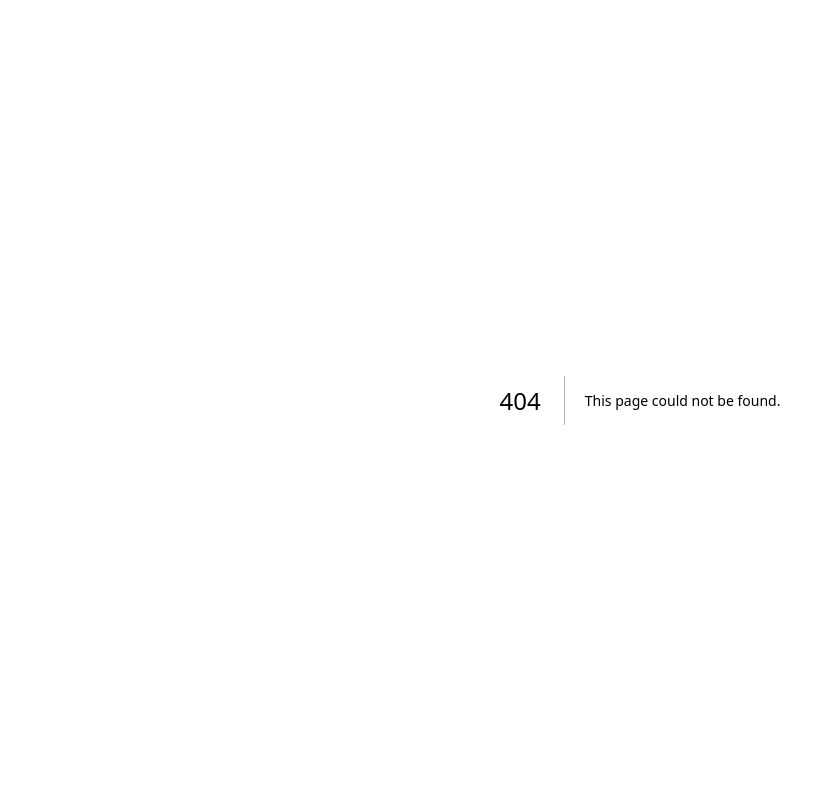
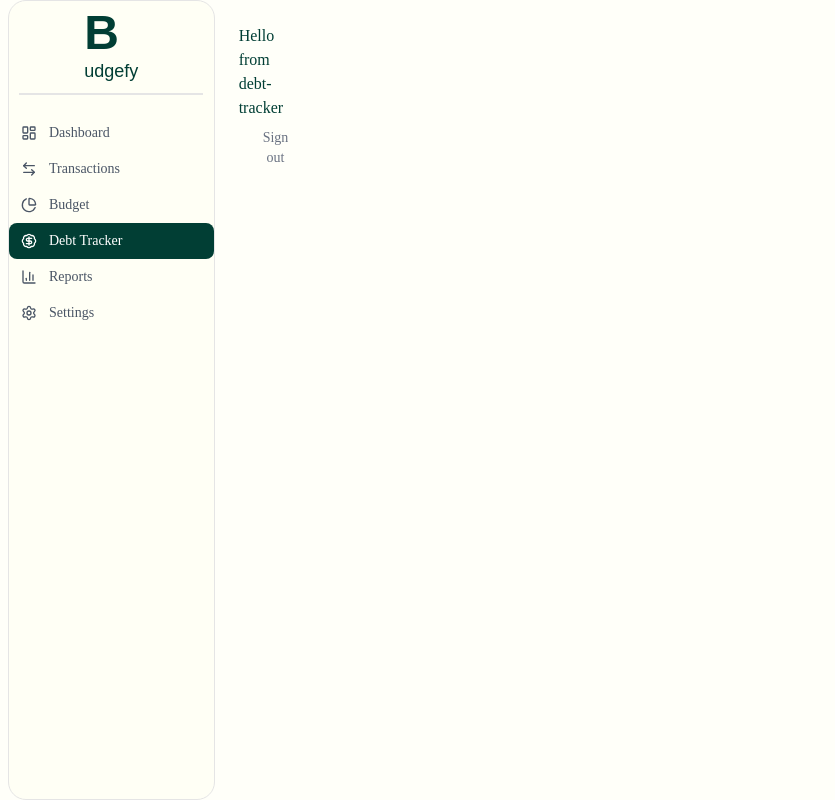
Before and after one commit to mrchstvn/Budgefy, a Next.js app: page /debt-tracker in a window 1280 px wide. Before the commit this address had no page. Shown: the whole page, without its empty margins (0-835 px from the left). Built offline with nearby package versions, Linux system fonts and the light colour scheme; no server answers; sample sign-in values are in the browser's storage; a web font is replaced by a local one.

Commit message:
added pages and fixed a little bit ui on sidenav

```diff
--- /dev/null
+++ b/src/app/(dashboard)/budget/page.tsx
@@ -0,0 +1,21 @@
+// src/app/budget/page.tsx
+// The budget page — runs on the SERVER.
+"use client";
+
+import { LogOut } from "lucide-react";
+import { signOut } from "next-auth/react";
+
+export default function BudgetPage() {
+  return (
+    <div>
+      Hello from budget
+      <button
+        onClick={() => signOut({ callbackUrl: "/" })}
+        className="w-full flex items-center gap-3 px-3 py-2 rounded-lg text-sm font-medium text-gray-500 hover:bg-red-50 hover:text-red-600 transition-colors"
+      >
+        <LogOut className="w-4 h-4" />
+        Sign out
+      </button>
+    </div>
+  );
+}
--- /dev/null
+++ b/src/app/(dashboard)/debt-tracker/page.tsx
@@ -0,0 +1,21 @@
+// src/app/debt-tracker/page.tsx
+// The debt tracker page — runs on the SERVER.
+"use client";
+
+import { LogOut } from "lucide-react";
+import { signOut } from "next-auth/react";
+
+export default function DebtTrackerPage() {
+  return (
+    <div>
+      Hello from debt-tracker
+      <button
+        onClick={() => signOut({ callbackUrl: "/" })}
+        className="w-full flex items-center gap-3 px-3 py-2 rounded-lg text-sm font-medium text-gray-500 hover:bg-red-50 hover:text-red-600 transition-colors"
+      >
+        <LogOut className="w-4 h-4" />
+        Sign out
+      </button>
+    </div>
+  );
+}
--- /dev/null
+++ b/src/app/(dashboard)/reports/page.tsx
@@ -0,0 +1,21 @@
+// src/app/reports/page.tsx
+// The reports page — runs on the SERVER.
+"use client";
+
+import { LogOut } from "lucide-react";
+import { signOut } from "next-auth/react";
+
+export default function ReportsPage() {
+  return (
+    <div>
+      Hello from reports
+      <button
+        onClick={() => signOut({ callbackUrl: "/" })}
+        className="w-full flex items-center gap-3 px-3 py-2 rounded-lg text-sm font-medium text-gray-500 hover:bg-red-50 hover:text-red-600 transition-colors"
+      >
+        <LogOut className="w-4 h-4" />
+        Sign out
+      </button>
+    </div>
+  );
+}
--- /dev/null
+++ b/src/app/(dashboard)/settings/page.tsx
@@ -0,0 +1,21 @@
+// src/app/settings/page.tsx
+// The settings page — runs on the SERVER.
+"use client";
+
+import { LogOut } from "lucide-react";
+import { signOut } from "next-auth/react";
+
+export default function SettingsPage() {
+  return (
+    <div>
+      Hello from settings
+      <button
+        onClick={() => signOut({ callbackUrl: "/" })}
+        className="w-full flex items-center gap-3 px-3 py-2 rounded-lg text-sm font-medium text-gray-500 hover:bg-red-50 hover:text-red-600 transition-colors"
+      >
+        <LogOut className="w-4 h-4" />
+        Sign out
+      </button>
+    </div>
+  );
+}
--- /dev/null
+++ b/src/app/(dashboard)/transactions/page.tsx
@@ -0,0 +1,21 @@
+// src/app/transactions/page.tsx
+// The transactions page — runs on the SERVER.
+"use client";
+
+import { LogOut } from "lucide-react";
+import { signOut } from "next-auth/react";
+
+export default function TransactionsPage() {
+  return (
+    <div>
+      Hello from transactions
+      <button
+        onClick={() => signOut({ callbackUrl: "/" })}
+        className="w-full flex items-center gap-3 px-3 py-2 rounded-lg text-sm font-medium text-gray-500 hover:bg-red-50 hover:text-red-600 transition-colors"
+      >
+        <LogOut className="w-4 h-4" />
+        Sign out
+      </button>
+    </div>
+  );
+}
--- a/src/components/ui/side-nav-links.tsx
+++ b/src/components/ui/side-nav-links.tsx
@@ -1,4 +1,4 @@
-'use client';
+"use client";
 // 'use client' is required because this component:
 // 1. Uses usePathname() — a hook that reads the current URL
 // 2. Has onClick event handlers (logout button)
@@ -6,15 +6,47 @@
 
 import Link from "next/link";
 import { usePathname } from "next/navigation";
-import { cn } from '@/lib/utils';
-import Image from 'next/image';
+import { cn } from "@/lib/utils";
+
+import {
+  LayoutDashboard,
+  ArrowLeftRight,
+  PieChart,
+  BadgeDollarSign,
+  BarChart3,
+  Settings,
+} from "lucide-react";
 const navLinks = [
-    { href: '/dashboard', label: 'Dashboard', icon: "/dashboard_icon.svg", exact: true },
-    { href: '/dashboard/transactions', label: 'Transactions', icon: "/transaction_icon.svg", exact: false },
-    { href: '/dashboard/budgets', label: 'Budgets', icon: "/budget_icon.svg", exact: false },
-    { href: '/dashboard/debts', label: 'Debt Tracker', icon: "/debt_icon.svg", exact: false },
-    { href: '/dashboard/reports', label: 'Reports', icon: "/reports_icon.svg", exact: false },
-    { href: '/dashboard/settings', label: 'Settings', icon: "/settings_icon.svg", exact: false },
+  {
+    href: "/dashboard",
+    label: "Dashboard",
+    icon: LayoutDashboard,
+  },
+  {
+    href: "/transactions",
+    label: "Transactions",
+    icon: ArrowLeftRight,
+  },
+  {
+    href: "/budget",
+    label: "Budget",
+    icon: PieChart,
+  },
+  {
+    href: "/debt-tracker",
+    label: "Debt Tracker",
+    icon: BadgeDollarSign,
+  },
+  {
+    href: "/reports",
+    label: "Reports",
+    icon: BarChart3,
+  },
+  {
+    href: "/settings",
+    label: "Settings",
+    icon: Settings,
+  },
 ];
 
 export default function SideNavLinks() {
@@ -22,34 +54,29 @@ export default function SideNavLinks() {
 
   return (
     <>
-            {navLinks.map((link) => {
+      {navLinks.map((navLink) => {
+        // isActive = true if we're currently on this page
+        const isActive =
+          pathname === navLink.href || pathname.startsWith(navLink.href + "/");
+        const Icon = navLink.icon;
         return (
-
           <Link
-                        key={link.label}
-                        href={link.href}
+            key={navLink.label}
+            href={navLink.href}
             className={cn(
-                            "flex h-full grow items-center justify-center gap-2 rounded-md bg-gray-50 p-3 text-sm font-medium hover:bg-sky-100 hover:text-blue-600 md:h-20 md:flex-none md:justify-center md:px-2 lg:h-15 lg:justify-start lg:px-3",
-                            {
-                                "bg-sky-100 text-blue-600": pathname === link.href,
-                            },
+              // Base styles for all nav items
+              "flex items-center gap-3 px-3 py-2 rounded-md text-sm font-medium transition-colors",
+              // Active styles (dark green background)
+              isActive
+                ? "bg-primary text-white"
+                : "text-gray-600 hover:bg-gray-100 hover:text-gray-900",
             )}
           >
-                        <div className="md:flex md:flex-col md:items-center md:justify-center md:p-2 lg:flex-row lg:gap-2">
-                            <Image
-                                src={link.icon}
-                                alt={link.label}
-                                width={40}
-                                height={40}
-                                loading="eager"
-                            />
-
-                            <p className="hidden md:block md:text-sm lg:text-md">{link.label}</p>
-                        </div>
+            <Icon className="w-4 h-4 shrink-0" />
+            {navLink.label}
           </Link>
-                )
-            })
+        );
+      })}
+    </>
+  );
 }
-        </>
-    )
-}
--- a/src/proxy.ts
+++ b/src/proxy.ts
@@ -20,7 +20,13 @@ export default auth((req: NextRequest & { auth?: unknown }) => {
 
   // ── DEFINE WHICH ROUTES NEED PROTECTION ───────────────────
   // Protected routes: only logged-in users can access these.
-  const isProtectedRoute = pathname.startsWith("/dashboard");
+  const isProtectedRoute =
+    pathname.startsWith("/dashboard") ||
+    pathname.startsWith("/transactions") ||
+    pathname.startsWith("/budget") ||
+    pathname.startsWith("/debt-tracker") ||
+    pathname.startsWith("/reports") ||
+    pathname.startsWith("/settings");
 
   // Auth routes: only make sense if NOT logged in.
   const isAuthRoute =
```
Lines whose indentation alone changed are shown as unchanged.
